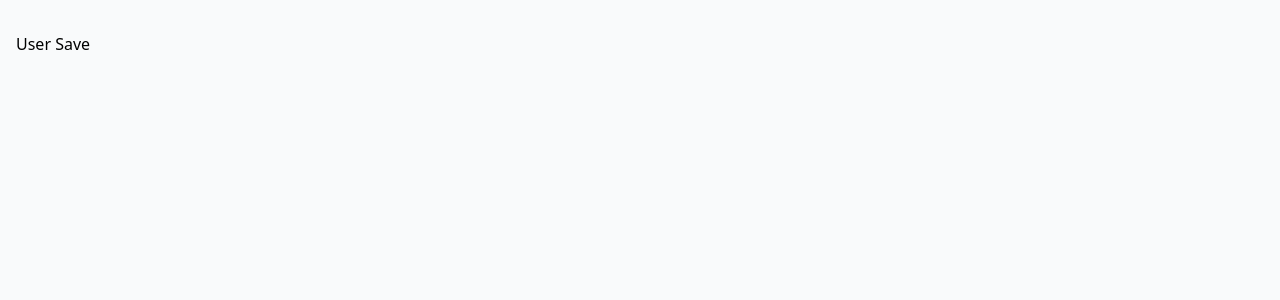
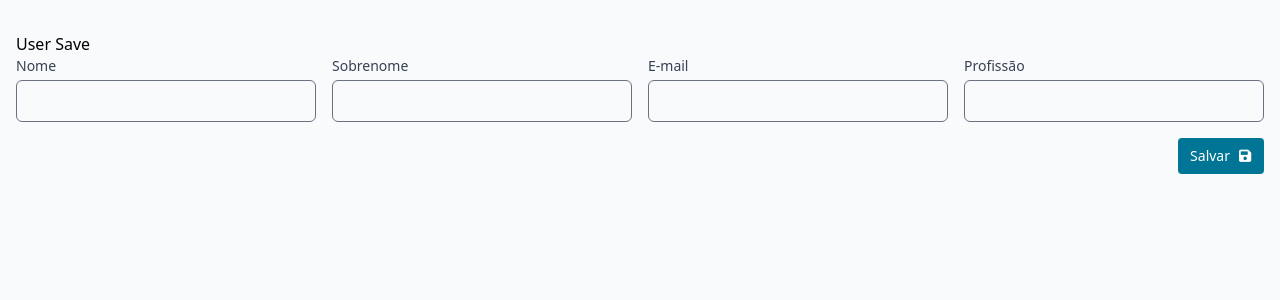
Before and after one commit to filiperaupp/logical-mind-challenge, a Vue app: page /users/save in a window 1280 px wide. Shown: the top 300 px of the page. Built offline with nearby package versions, Linux system fonts and the light colour scheme.

Commit message:
feat: adiciona formulário de criação de usuário estático

```diff
--- a/package.json
+++ b/package.json
@@ -18,8 +18,10 @@
     "axios": "^1.10.0",
     "pinia": "^3.0.1",
     "tailwindcss": "^4.1.10",
+    "vee-validate": "^4.15.1",
     "vue": "^3.5.13",
-    "vue-router": "^4.5.0"
+    "vue-router": "^4.5.0",
+    "yup": "^1.6.1"
   },
   "devDependencies": {
     "@tsconfig/node22": "^22.0.1",
--- /dev/null
+++ b/src/components/forms/InputText.vue
@@ -0,0 +1,29 @@
+<template>
+  <div>
+    <label for="username" class="block text-sm font-medium text-gray-700">{{ label }}</label>
+    <input
+      class="mt-1 block w-full rounded-md border border-gray-500 px-4 py-2"
+      id="username"
+      type="text"
+      :value="modelValue"
+      @input="handleInput($event)"
+    />
+    <small v-if="errorMessage" class="text-red-600">{{ errorMessage }}</small>
+  </div>
+</template>
+
+<script setup lang="ts">
+defineProps<{
+  modelValue: string | undefined
+  label: string
+  errorMessage?: string
+}>()
+const emit = defineEmits(['update:modelValue'])
+
+const handleInput = (event: Event) => {
+  const target = event.target as HTMLInputElement
+  emit('update:modelValue', target.value)
+}
+</script>
+
+<style scoped></style>
--- a/src/main.ts
+++ b/src/main.ts
@@ -1,4 +1,5 @@
 import './assets/main.css'
+import './utils/yupLocale.ts'
 
 import { createApp } from 'vue'
 import { createPinia } from 'pinia'
--- /dev/null
+++ b/src/utils/yupLocale.ts
@@ -0,0 +1,10 @@
+import { setLocale } from 'yup'
+
+setLocale({
+  mixed: {
+    required: 'O campo ${label} é obrigatório',
+  },
+  string: {
+    email: 'E-mail inválido',
+  },
+})
--- a/src/views/user/UserSave.vue
+++ b/src/views/user/UserSave.vue
@@ -1,7 +1,38 @@
 <template>
   <div>User Save</div>
+  <div class="grid w-full lg:grid-cols-4 md:grid-cols-2 grid-cols-1 gap-4">
+    <InputText label="Nome" v-model="firstName" :error-message="errors.firstName" />
+    <InputText label="Sobrenome" v-model="lastName" :error-message="errors.lastName" />
+    <InputText label="E-mail" v-model="email" :error-message="errors.email" />
+    <InputText label="Profissão" v-model="job" :error-message="errors.job" />
+  </div>
+  <div class="flex justify-end mt-4">
+    <BaseButton text="Salvar" icon="save" @click="onSubmit" />
+  </div>
 </template>
 
-<script setup lang="ts"></script>
+<script setup lang="ts">
+import { useForm } from 'vee-validate'
+import * as yup from 'yup'
+import BaseButton from '@/components/BaseButton.vue'
+import InputText from '@/components/forms/InputText.vue'
+
+const schema = yup.object({
+  firstName: yup.string().required().label('Nome'),
+  lastName: yup.string().required().label('Sobrenome'),
+  email: yup.string().required().email().label('E-mail'),
+  job: yup.string().required().label('Profissão'),
+})
+
+const { defineField, handleSubmit, errors } = useForm({ validationSchema: schema })
+const [firstName] = defineField('firstName')
+const [lastName] = defineField('lastName')
+const [email] = defineField('email')
+const [job] = defineField('job')
+
+const onSubmit = handleSubmit((values) => {
+  console.log('submit', values)
+})
+</script>
 
 <style scoped></style>
```
Also changed, not shown: 1 other file (tests, documents, lock files or other folders).
